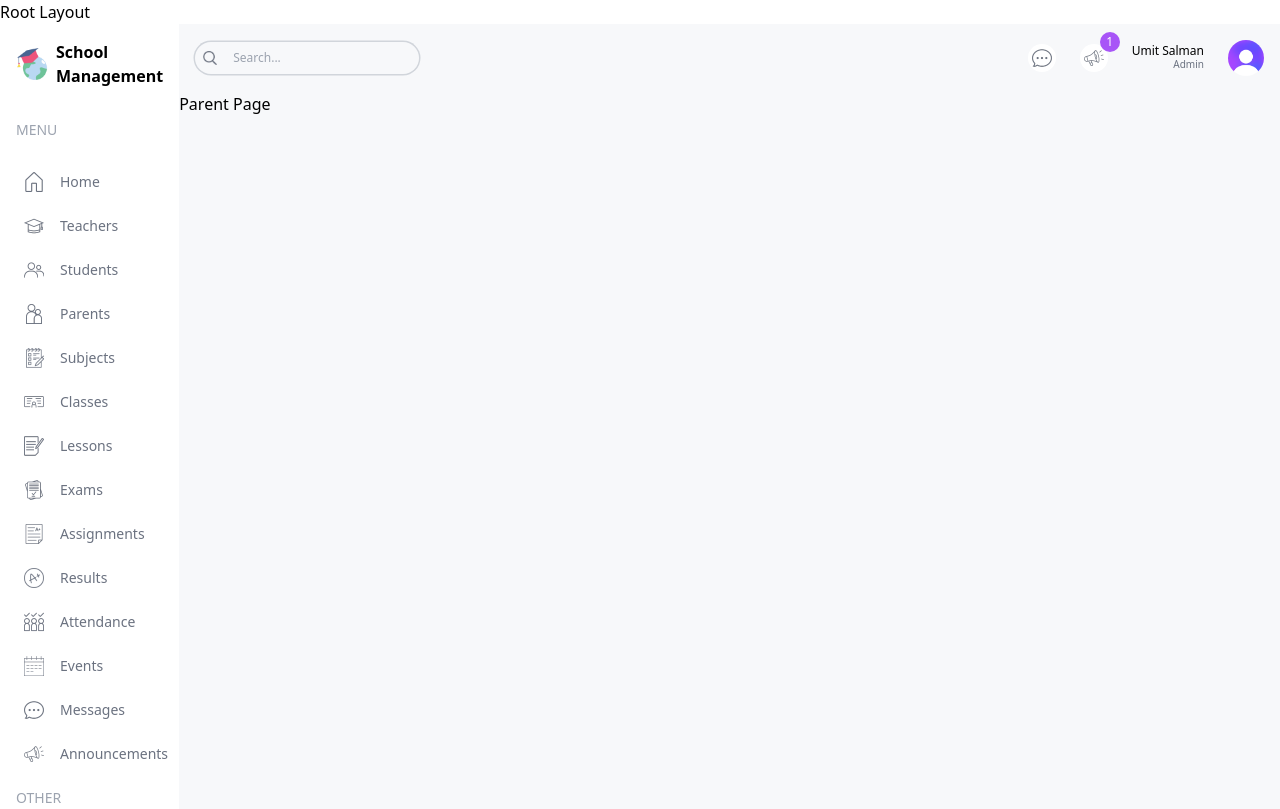
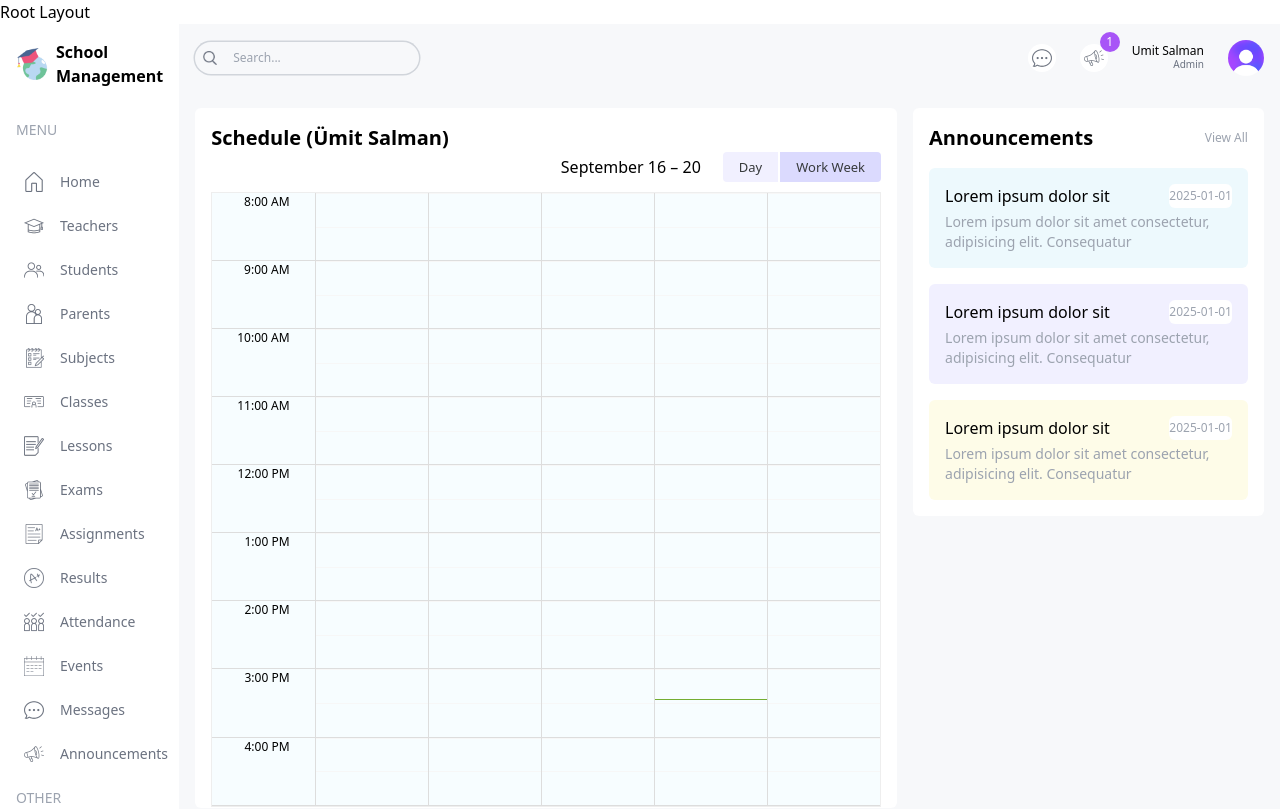
Before and after one commit to usalman/schooler, a Next.js app: page /parent in a window 1280 px wide. Shown: the top 809 px of the page. Built offline with nearby package versions, Linux system fonts and the light colour scheme.

Commit message:
feat: complete parent, student and teacher pages

```diff
--- a/src/app/(dashboard)/layout.tsx
+++ b/src/app/(dashboard)/layout.tsx
@@ -20,7 +20,7 @@
         </Link>
         <Menu />
       </div>
-      <div className="w-[86%] md:w-[92%] lg:w-[84%] xl:w-[86%] bg-[#f7f8fa] overflow-scroll">
+      <div className="w-[86%] md:w-[92%] lg:w-[84%] xl:w-[86%] bg-[#f7f8fa] overflow-scroll flex flex-col">
         <Navbar />
         {children}
       </div>
--- a/src/app/(dashboard)/parent/page.tsx
+++ b/src/app/(dashboard)/parent/page.tsx
@@ -1,5 +1,22 @@
+import Announcements from '@/components/Announcements'
+import BigCalendar from '@/components/BigCalendar'
+
 const ParentPage = () => {
-  return <div className="">Parent Page</div>
+  return (
+    <div className="flex-1 p-4 flex gap-4 flex-col xl:flex-row">
+      {/* LEFT */}
+      <div className="w-full xl:w-2/3">
+        <div className="h-full bg-white p-4 rounded-md">
+          <h1 className="text-xl font-semibold">Schedule (Ümit Salman)</h1>
+          <BigCalendar />
+        </div>
+      </div>
+      {/* RIGHT */}
+      <div className="w-full xl:w-1/3 flex flex-col gap-8">
+        <Announcements />
+      </div>
+    </div>
+  )
 }
 
 export default ParentPage
--- a/src/app/(dashboard)/student/page.tsx
+++ b/src/app/(dashboard)/student/page.tsx
@@ -6,10 +6,11 @@
   return (
     <div className="p-4 flex gap-4 flex-col xl:flex-row">
       {/* LEFT */}
-      <div className="w-full xl:w-2/3"></div>
-      <div className="h-full bg-white p-4 rounded-md">
-        <h1 className="text-xl font-semibold">Schedule(4A)</h1>
-        <BigCalendar />
+      <div className="w-full xl:w-2/3">
+        <div className="h-full bg-white p-4 rounded-md">
+          <h1 className="text-xl font-semibold">Schedule(4A)</h1>
+          <BigCalendar />
+        </div>
       </div>
       {/* RIGHT */}
       <div className="w-full xl:w-1/3 flex flex-col gap-8">
--- a/src/app/(dashboard)/teacher/page.tsx
+++ b/src/app/(dashboard)/teacher/page.tsx
@@ -1,5 +1,22 @@
+import Announcements from '@/components/Announcements'
+import BigCalendar from '@/components/BigCalendar'
+
 const TeacherPage = () => {
-  return <div className="">Teacher Page</div>
+  return (
+    <div className="flex-1 p-4 flex gap-4 flex-col xl:flex-row">
+      {/* LEFT */}
+      <div className="w-full xl:w-2/3">
+        <div className="h-full bg-white p-4 rounded-md">
+          <h1 className="text-xl font-semibold">Schedule</h1>
+          <BigCalendar />
+        </div>
+      </div>
+      {/* RIGHT */}
+      <div className="w-full xl:w-1/3 flex flex-col gap-8">
+        <Announcements />
+      </div>
+    </div>
+  )
 }
 
 export default TeacherPage
```
